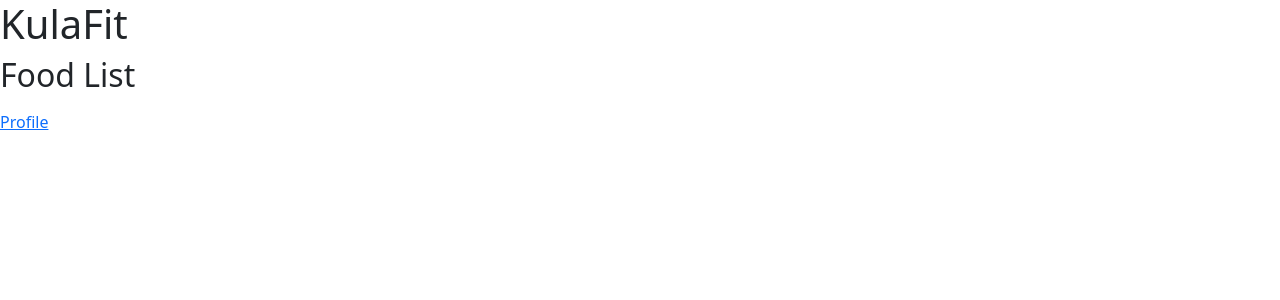
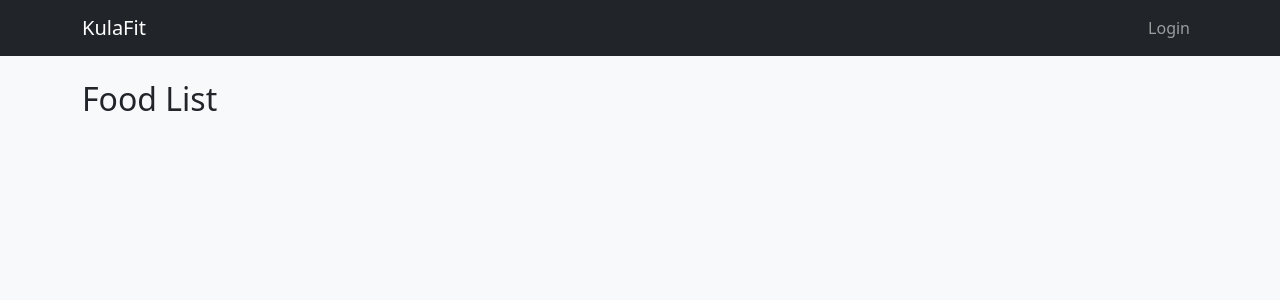
Before and after one commit to Syprose-K/KulaFit_Calorie_Tracker, a Django app: page /foods/ in a window 1280 px wide. Shown: the top 300 px of the page. Run offline with Django 5.2, Linux system fonts and the light colour scheme; data that the repository does not hold is empty.

Commit message:
refine base.html with Bootstrap

```diff
--- a/kulafit/templates/base.html
+++ b/kulafit/templates/base.html
@@ -1,12 +1,43 @@
 <!DOCTYPE html>
 <html>
 <head>
+    <meta charset="UTF-8">
     <title>KulaFit</title>
+    <link href="https://cdn.jsdelivr.net/npm/bootstrap@5.3.2/dist/css/bootstrap.min.css" rel="stylesheet">
 </head>
-<body>
-    <h1>KulaFit</h1>
-    {% block content %}{% endblock %}
-    <link href="https://cdn.jsdelivr.net/npm/bootstrap@5.3.2/dist/css/bootstrap.min.css" rel="stylesheet">
-    <a href="{% url 'accounts:profile' %}">Profile</a>
+
+<body class="bg-light">
+
+<nav class="navbar navbar-expand-lg navbar-dark bg-dark">
+  <div class="container">
+    <a class="navbar-brand" href="{% url 'meals:dashboard' %}">KulaFit</a>
+
+    <div class="collapse navbar-collapse">
+      <ul class="navbar-nav ms-auto">
+        {% if user.is_authenticated %}
+          <li class="nav-item">
+            <a class="nav-link" href="{% url 'meals:dashboard' %}">Dashboard</a>
+          </li>
+          <li class="nav-item">
+            <a class="nav-link" href="{% url 'accounts:profile' %}">Profile</a>
+          </li>
+          <li class="nav-item">
+            <a class="nav-link" href="{% url 'logout' %}">Logout</a>
+          </li>
+        {% else %}
+          <li class="nav-item">
+            <a class="nav-link" href="{% url 'login' %}">Login</a>
+          </li>
+        {% endif %}
+      </ul>
+    </div>
+  </div>
+</nav>
+
+<div class="container mt-4">
+  {% block content %}{% endblock %}
+</div>
+
+<script src="https://cdn.jsdelivr.net/npm/bootstrap@5.3.2/dist/js/bootstrap.bundle.min.js"></script>
 </body>
 </html>
```
